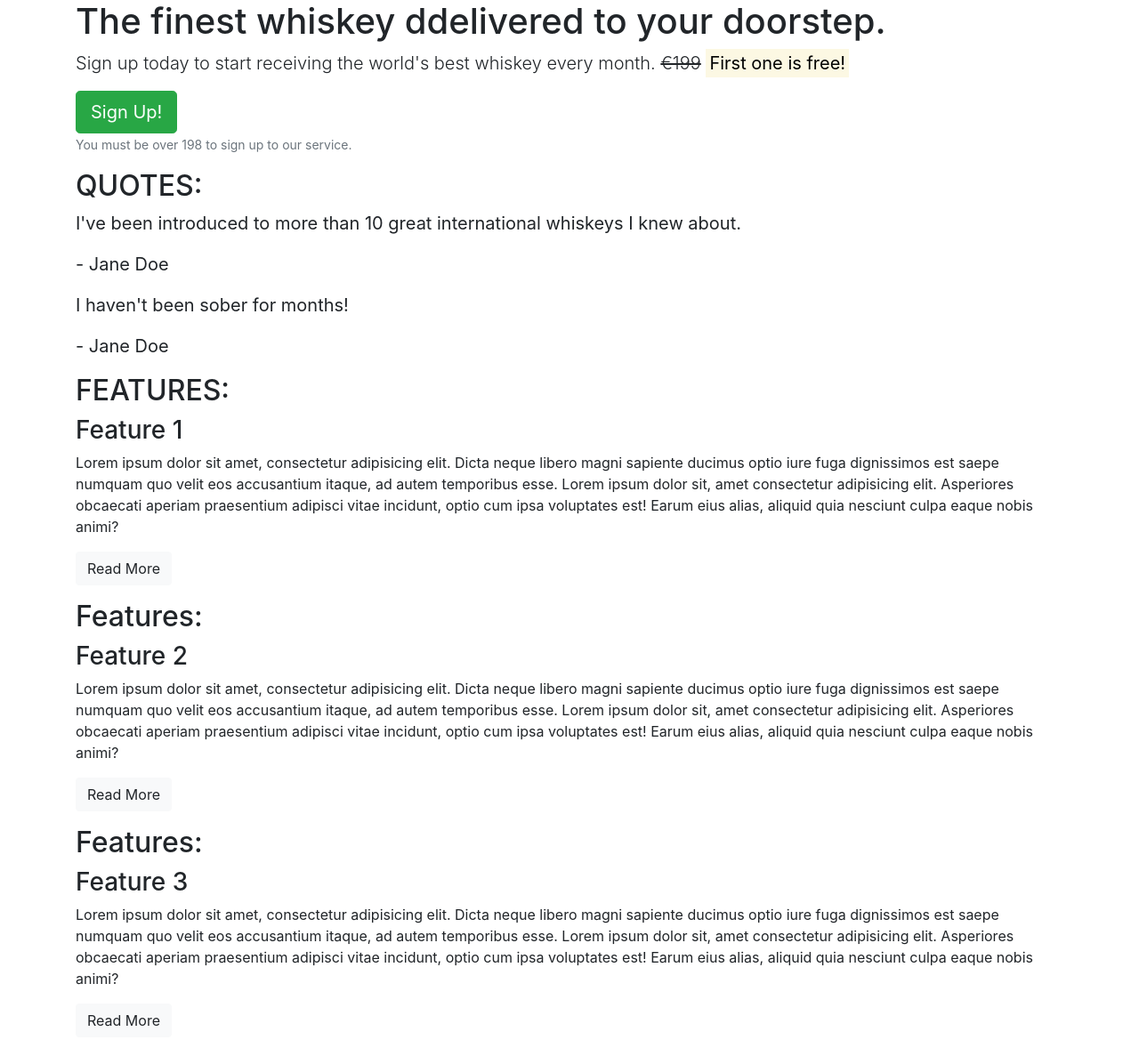
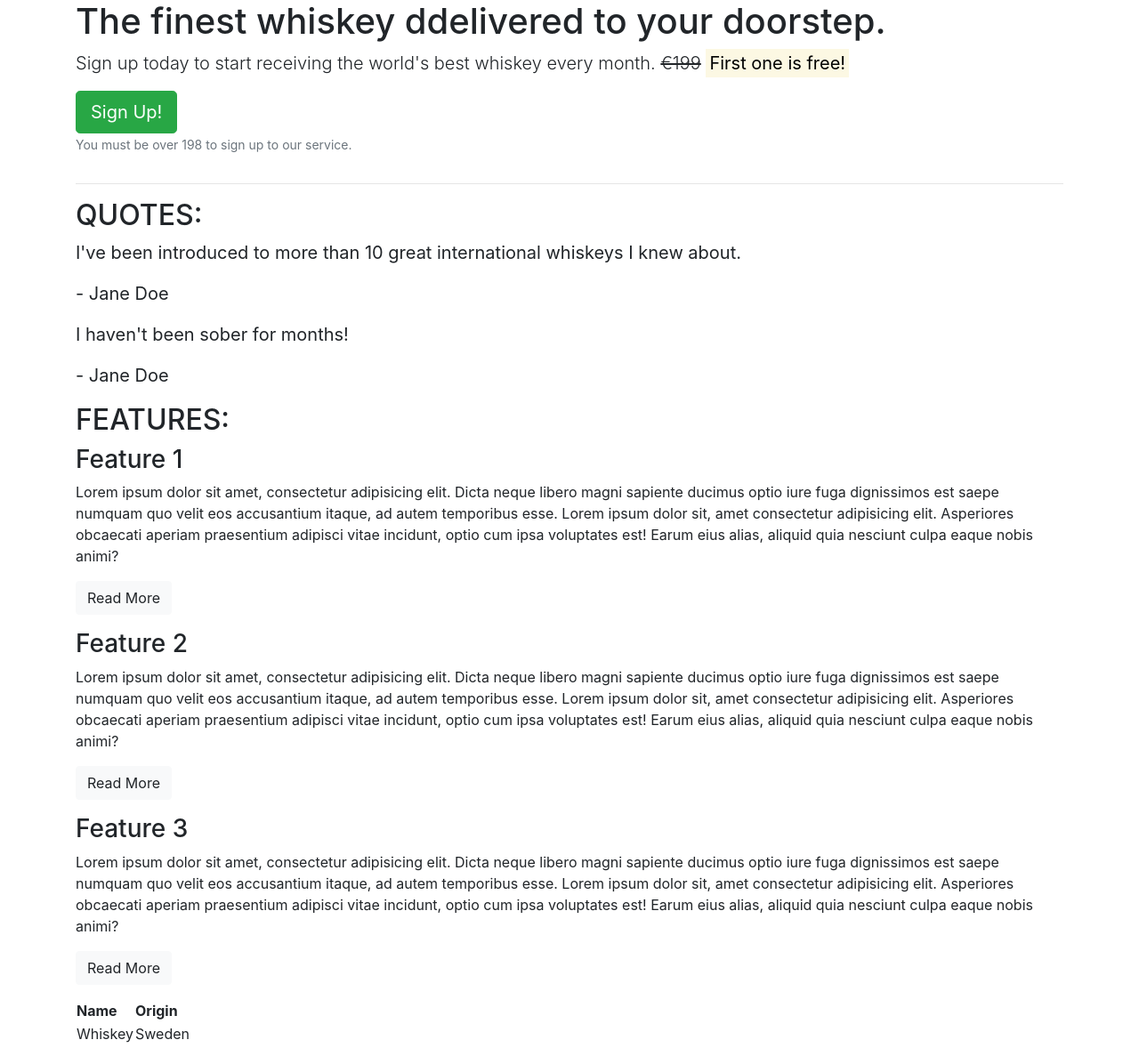
Before and after one commit to ZakariyeNor/bootstrap-test, a plain HTML site: page index.html in a window 1280 px wide. Shown: the top 1178 px of the page at 89% size. Drawn offline with nearby package versions, Linux system fonts and the light colour scheme.

Commit message:
add mobile first resbonsive

```diff
--- a/index.html
+++ b/index.html
@@ -11,50 +11,82 @@
     <article class="container">
 
     <!-- Callout -->
+     <div class="row">
+        <div class="col-12">
             <section class="callout">
                 <h1>The finest whiskey ddelivered to your doorstep.</h1>
                 <p class="lead">Sign up today to start receiving the world's best whiskey every month. <s>€199</s> <strong><mark>First one is free!</mark> </strong></p>
                 <button class="btn btn-success btn-lg">Sign Up!</button>
                 <p><small class="text-muted">You must be over 198 to sign up to our service.</small></p>
             </section>
+        </div>
+    </div>
+
+
     <!-- /callout -->
+    <hr>
 
     <!-- Quotes -->
     <section class="quotes">
+        <div class="row">
+            <div class="col-12">
                 <h2 class="text-uppercase">Quotes:</h2>
+            </div>
+        </div>
+
+        <div class="row">
+            <div class="col-12">
                 <blockquote class="blockquote">
                     <p>I've been introduced to more than 10 great international whiskeys I knew about.</p>
                     <p>- Jane Doe</p>
                 </blockquote>
+            </div>
 
+            <div class="col-12">
                 <blockquote class="blockquote">
                     <p>I haven't been sober for months!</p>
                     <p>- Jane Doe</p>
                 </blockquote>
+            </div>
         <!-- /.quotes -->
+        </div>
      </section>
 
      <!-- Features -->
      <section class="features">
+    <div class="row">
+        <div class="col-12">
             <h2 class="text-uppercase">Features:</h2>
+        </div>
+    </div>
+
+    <div class="row">
+
+        <div class="col-12">
             <div class="feature">
                     <h3>Feature 1</h3>
                     <p>Lorem ipsum dolor sit amet, consectetur adipisicing elit. Dicta neque libero magni sapiente ducimus optio iure fuga dignissimos est saepe numquam quo velit eos accusantium itaque, ad autem temporibus esse. Lorem ipsum dolor sit, amet consectetur adipisicing elit. Asperiores obcaecati aperiam praesentium adipisci vitae incidunt, optio cum ipsa voluptates est! Earum eius alias, aliquid quia nesciunt culpa eaque nobis animi?</p>
                     <p><a href="" class="btn btn-m btn-light">Read More</a></p>
             </div>
+        </div>
 
-        <h2>Features:</h2>
+
+        <div class="col-12">
             <div class="feature">
                     <h3>Feature 2</h3>
                     <p>Lorem ipsum dolor sit amet, consectetur adipisicing elit. Dicta neque libero magni sapiente ducimus optio iure fuga dignissimos est saepe numquam quo velit eos accusantium itaque, ad autem temporibus esse. Lorem ipsum dolor sit, amet consectetur adipisicing elit. Asperiores obcaecati aperiam praesentium adipisci vitae incidunt, optio cum ipsa voluptates est! Earum eius alias, aliquid quia nesciunt culpa eaque nobis animi?</p>
                     <p><a href="" class="btn btn-m btn-light">Read More</a></p>
             </div>
+        </div>
 
-        <h2>Features:</h2>
+        <div class="col-12">
             <div class="feature">
                     <h3>Feature 3</h3>
                     <p>Lorem ipsum dolor sit amet, consectetur adipisicing elit. Dicta neque libero magni sapiente ducimus optio iure fuga dignissimos est saepe numquam quo velit eos accusantium itaque, ad autem temporibus esse. Lorem ipsum dolor sit, amet consectetur adipisicing elit. Asperiores obcaecati aperiam praesentium adipisci vitae incidunt, optio cum ipsa voluptates est! Earum eius alias, aliquid quia nesciunt culpa eaque nobis animi?</p>
                     <p><a href="" class="btn btn-m btn-light">Read More</a></p>
+            </div>
+        </div>
+
     </div>
 
     <!-- /.features -->
```
Lines whose indentation alone changed are shown as unchanged.
